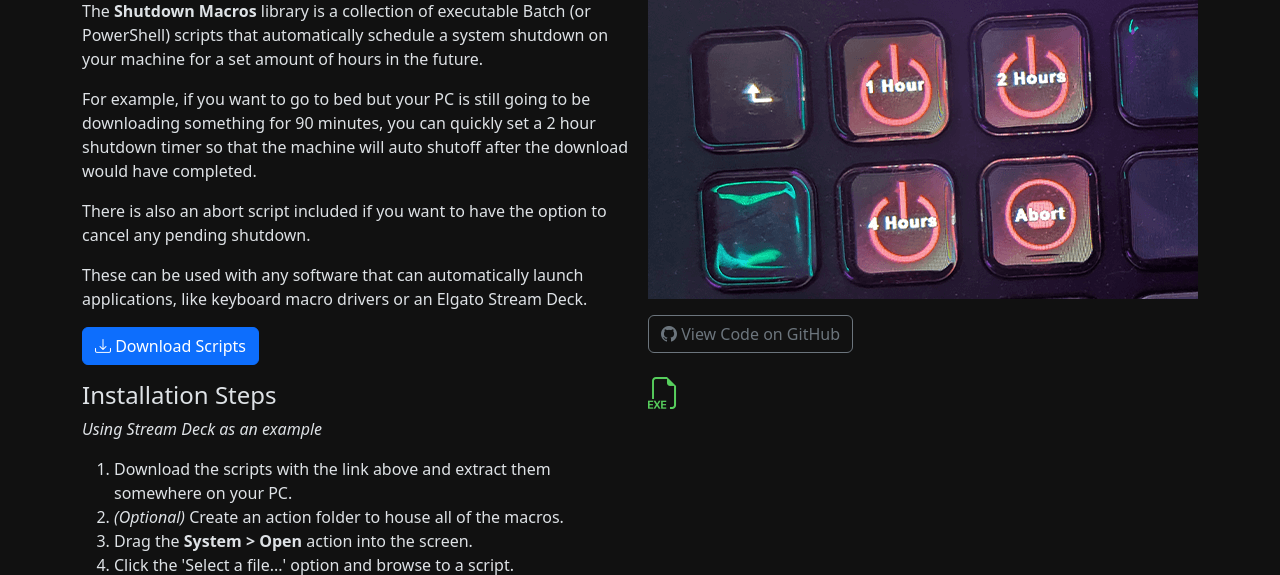
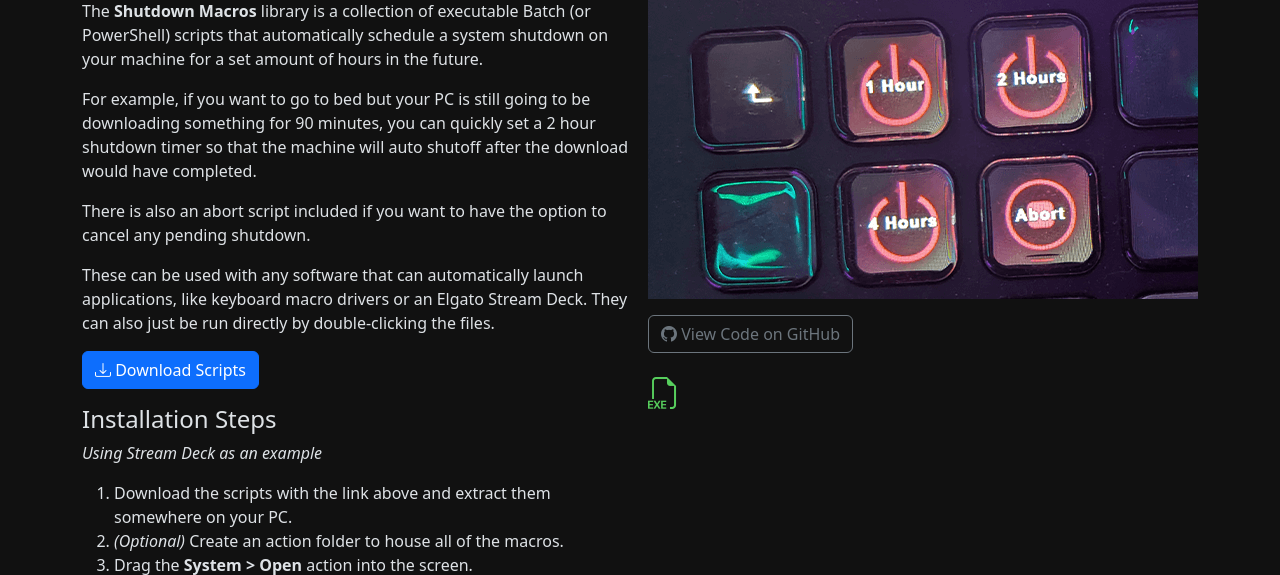
Before and after one commit to FormulaTroy/FormulaTroy.com, a PHP site: page /shutdown in a window 1280 px wide. Shown: the part 255-830 px from the top of the page. Run offline with PHP 8.4, Linux system fonts and the light colour scheme.

Commit message:
Update shutdown.php

```diff
--- a/shutdown.php
+++ b/shutdown.php
@@ -19,7 +19,7 @@ include_once "php-inc/ft-header.php";
         <p>The <strong>Shutdown Macros</strong> library is a collection of executable Batch (or PowerShell) scripts that automatically schedule a system shutdown on your machine for a set amount of hours in the future.</p>
         <p>For example, if you want to go to bed but your PC is still going to be downloading something for 90 minutes, you can quickly set a 2 hour shutdown timer so that the machine will auto shutoff after the download would have completed.</p>
         <p>There is also an abort script included if you want to have the option to cancel any pending shutdown.</p>
-        <p>These can be used with any software that can automatically launch applications, like keyboard macro drivers or an Elgato Stream Deck.</p>
+        <p>These can be used with any software that can automatically launch applications, like keyboard macro drivers or an Elgato Stream Deck. They can also just be run directly by double-clicking the files.</p>
         <p><a href="https://formulatroy.github.io/FormulaTroy.com/script/shutdown/download/ShutdownMacroScriptLibrary.zip" class="btn btn-primary"><i class="bi bi-download"></i> Download Scripts</a></p>
         <h4>Installation Steps</h4>
         <p><em>Using Stream Deck as an example</em></p>
```
